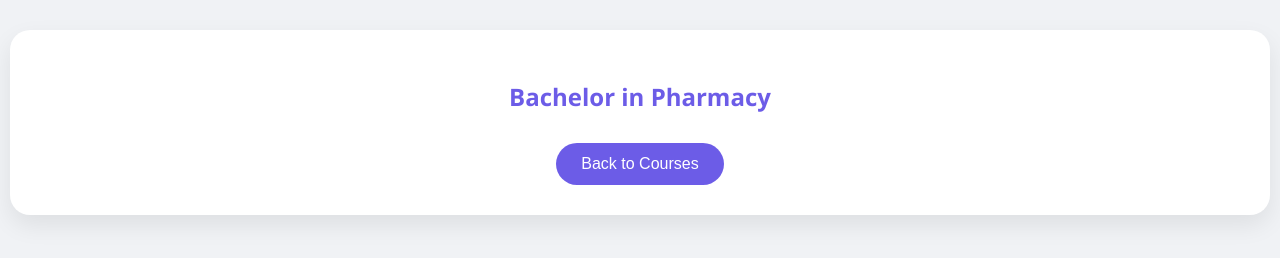
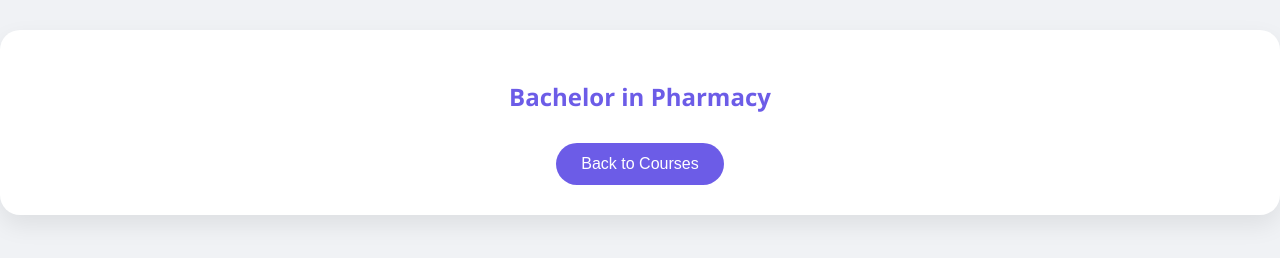
Before and after one commit to samir09-amr/AMRkantipur, a plain HTML site: page courses.html in a window 1280 px wide. Both pictures are taken after a click on the element 800 px from the left and 451 px from the top of the page. Drawn offline with Linux system fonts and the light colour scheme; no server answers.

Commit message:
Update courses.html
Signed-off-by: Samir Sapkota <samirsapkota09@gmail.com>

```diff
--- a/courses.html
+++ b/courses.html
@@ -59,7 +59,7 @@
       display: none;
       margin: 30px auto;
       padding: 30px;
-      max-width: 1200px; /* Increased to accommodate larger documents */
+      max-width: 2000px; /* Increased to accommodate larger documents */
       background: white;
       border-radius: 20px;
       box-shadow: 0 10px 25px rgba(0, 0, 0, 0.08);
```
